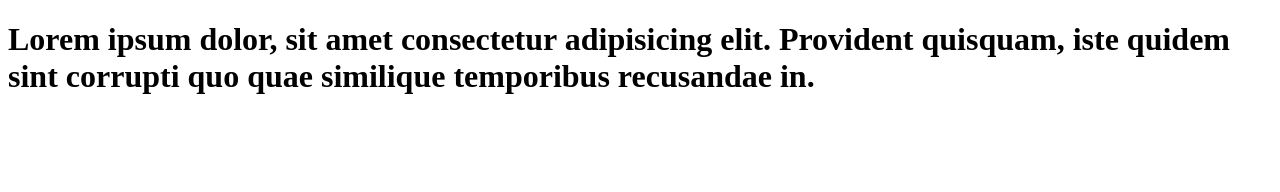
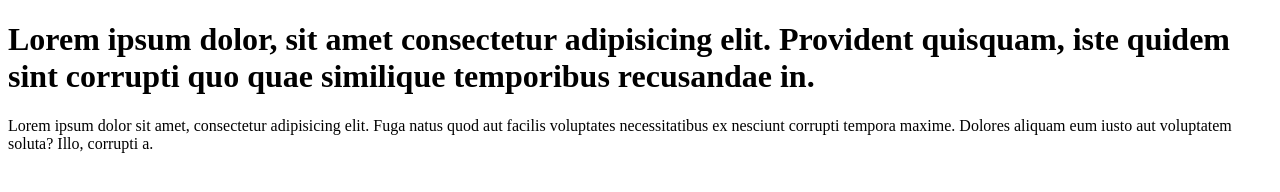
Before and after one commit to ShashankHegde-svg/learn_git, a plain HTML site: page index.html in a window 1280 px wide. Drawn offline with Linux system fonts and the light colour scheme.

Commit message:
added paragraph

```diff
--- a/index.html
+++ b/index.html
@@ -11,5 +11,10 @@
       quisquam, iste quidem sint corrupti quo quae similique temporibus
       recusandae in.
     </h1>
+    <p>
+      Lorem ipsum dolor sit amet, consectetur adipisicing elit. Fuga natus quod
+      aut facilis voluptates necessitatibus ex nesciunt corrupti tempora maxime.
+      Dolores aliquam eum iusto aut voluptatem soluta? Illo, corrupti a.
+    </p>
   </body>
 </html>
```
